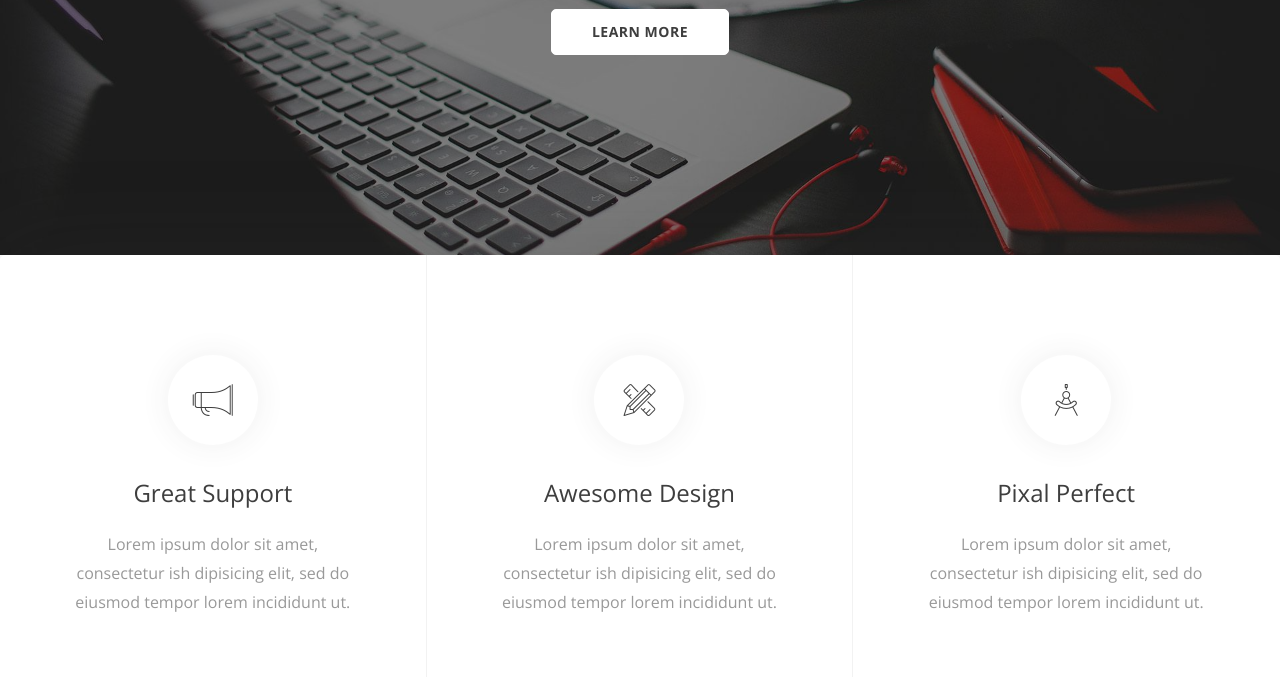
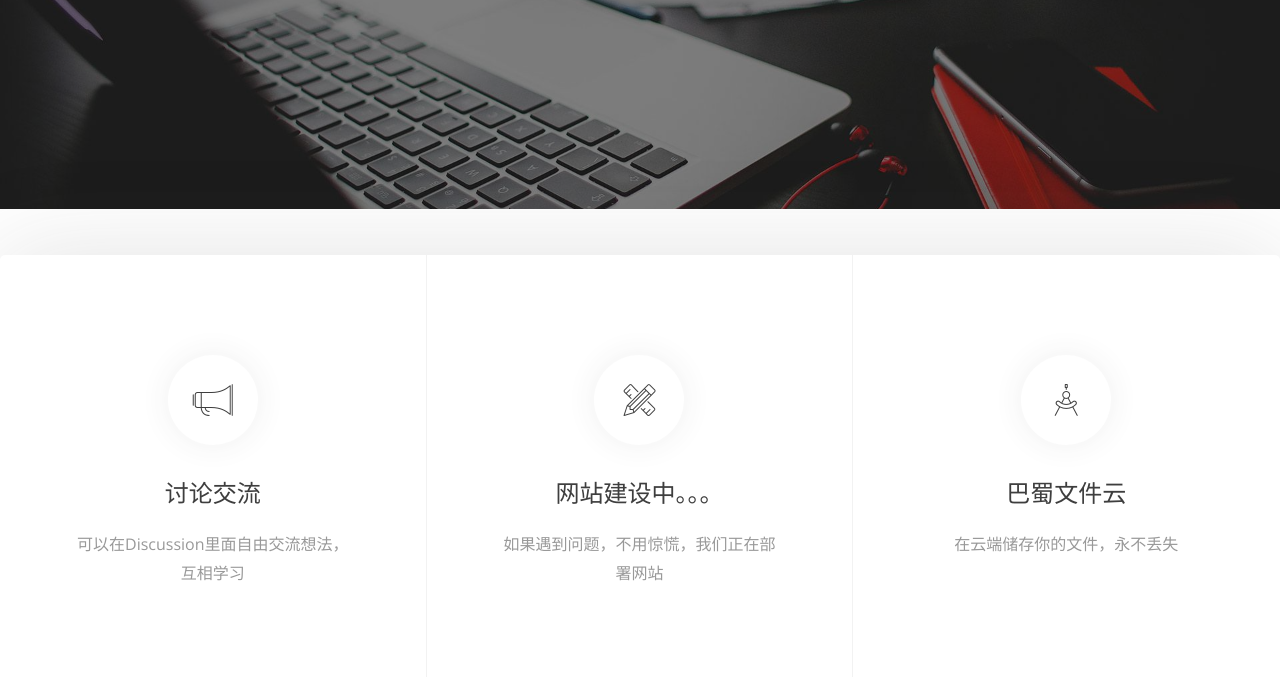
Before and after one commit to BashuMiddleSchool/2021did-html, a plain HTML site: page index.html in a window 1280 px wide. Shown: the part 423-1100 px from the top of the page. Drawn offline with nearby package versions, Linux system fonts and the light colour scheme; files whose address does not match are found by name; a web font is replaced by a local one.

Commit message:
替换主页文字

```diff
--- a/index.html
+++ b/index.html
@@ -83,7 +83,6 @@
                         <div class="co-hero-slide-content-1">
                             <h4>欢迎来到2021did团队官方网站</h4>
                             <h1>向AK IOI前进</h1>
-                            <a href="corporate-about.html" class="btn btn-white btn-lg btn-hover-gradient">Learn More</a>
                         </div>
                     </div>
                 </div>
@@ -96,9 +95,9 @@
                     <div class="col-xs-12 text-center">
                         <!--Hero Slide Content-->
                         <div class="co-hero-slide-content-1">
-                            <h4>Welcome Pixal</h4>
-                            <h1>Be The Big Of Your Success</h1>
-                            <a href="corporate-about.html" class="btn btn-white btn-lg btn-hover-gradient">Learn More</a>
+                            <h4>巴蜀文件云</h4>
+                            <h1>随时下载文件</h1>
+                            <a href="corporate-about.html" class="btn btn-white btn-lg btn-hover-gradient">下载文件</a>
                         </div>
                     </div>
                 </div>
@@ -114,20 +113,20 @@
         <!--Single Service-->
         <div class="co-single-service-1 col-md-4 text-center">
             <i class="icon-megaphone"></i>
-            <h3>Great Support</h3>
-            <p>Lorem ipsum dolor sit amet, consectetur ish  dipisicing elit, sed do eiusmod tempor lorem incididunt ut.</p>
+            <h3>讨论交流</h3>
+            <p>可以在Discussion里面自由交流想法，互相学习</p>
         </div>
         <!--Single Service-->
         <div class="co-single-service-1 col-md-4 text-center">
             <i class="icon-tools"></i>
-            <h3>Awesome Design</h3>
-            <p>Lorem ipsum dolor sit amet, consectetur ish  dipisicing elit, sed do eiusmod tempor lorem incididunt ut.</p>
+            <h3>网站建设中。。。</h3>
+            <p>如果遇到问题，不用惊慌，我们正在部署网站</p>
         </div>
         <!--Single Service-->
         <div class="co-single-service-1 col-md-4 text-center">
             <i class="icon-circle-compass"></i>
-            <h3>Pixal Perfect</h3>
-            <p>Lorem ipsum dolor sit amet, consectetur ish  dipisicing elit, sed do eiusmod tempor lorem incididunt ut.</p>
+            <h3>巴蜀文件云</h3>
+            <p>在云端储存你的文件，永不丢失</p>
         </div>
     </div>
 </div>
```
Also changed, not shown: 1 other file.
